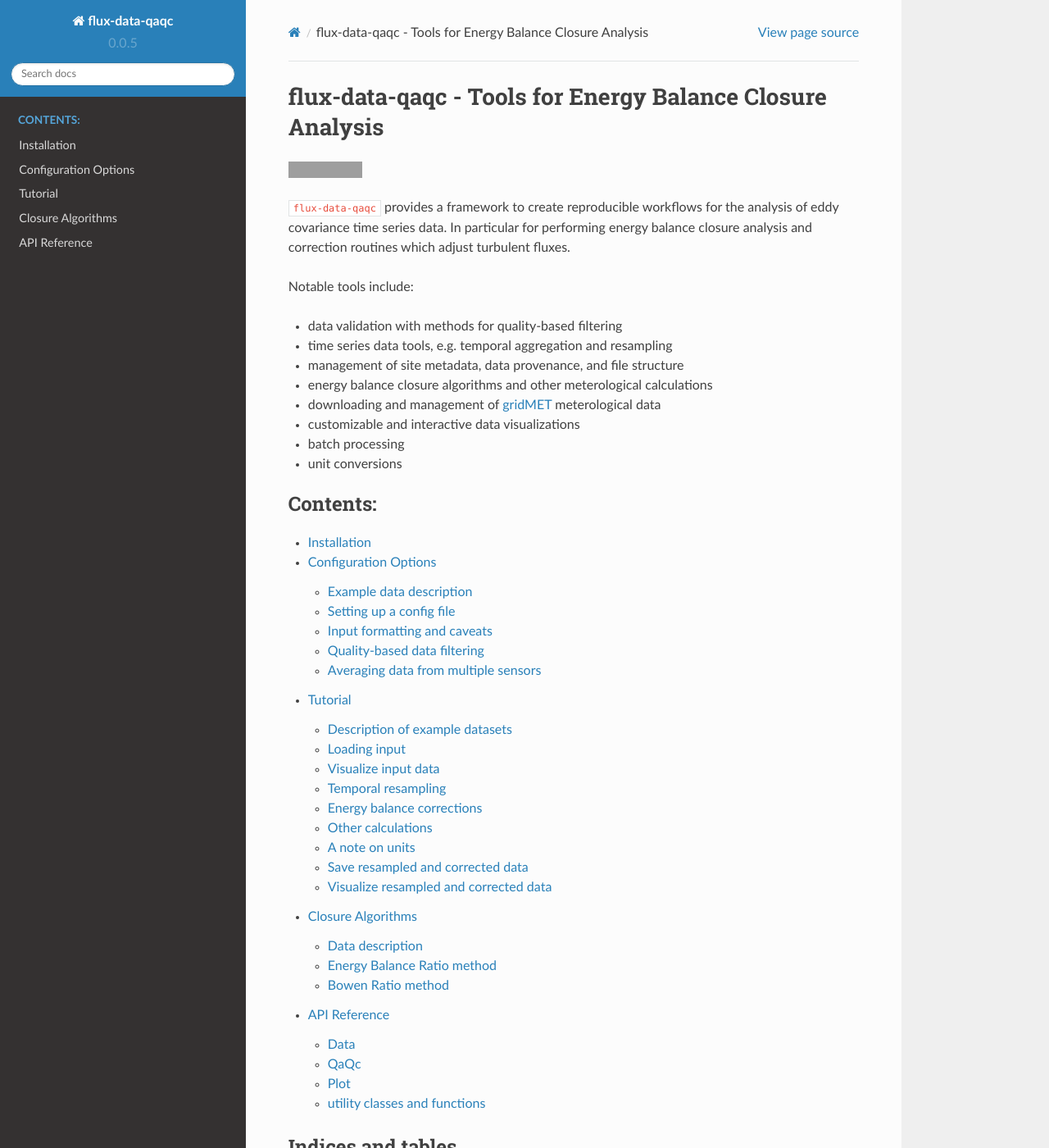
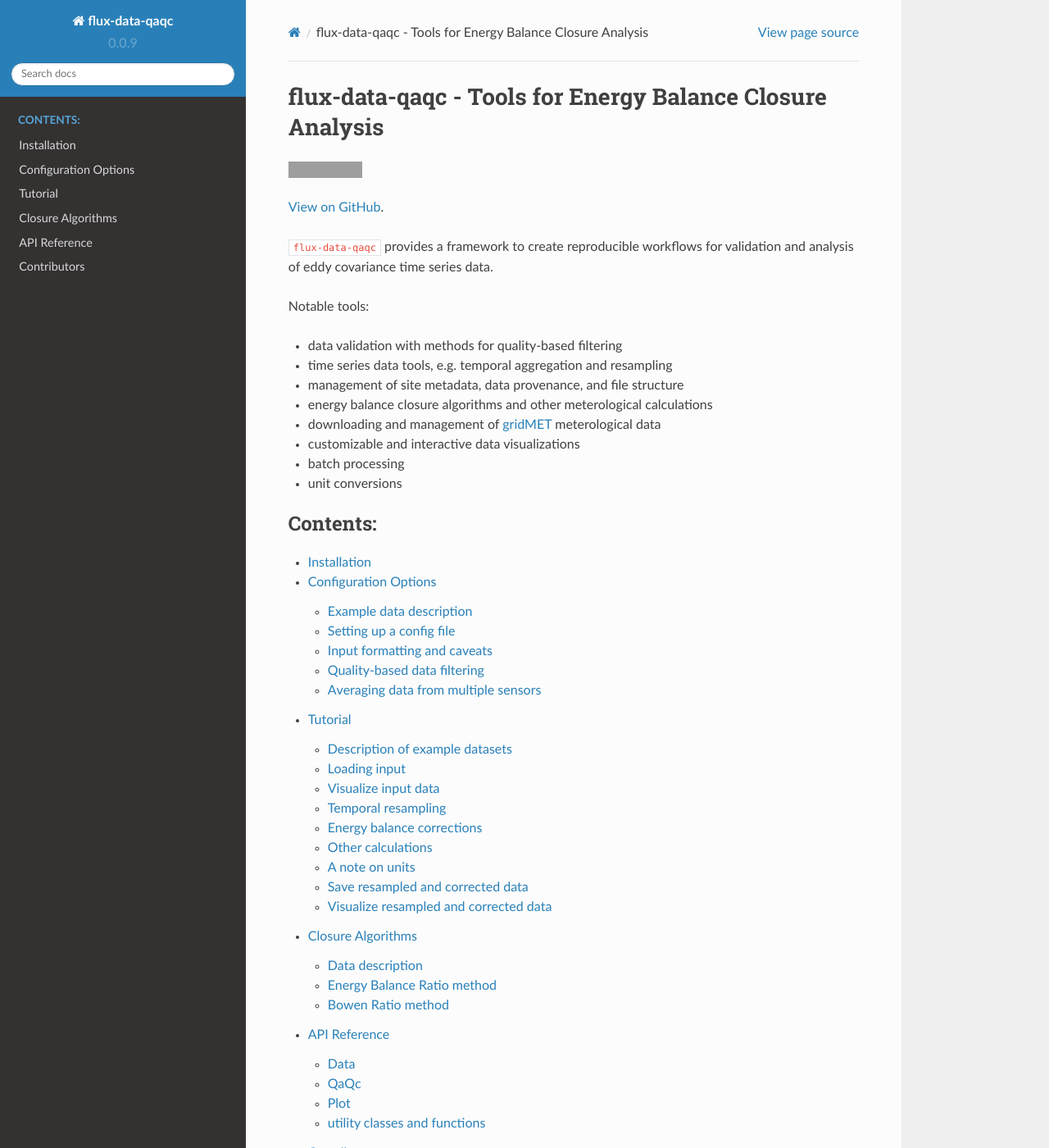
Before and after one commit to Open-ET/flux-data-qaqc, a Sphinx documentation site: the page built from docs/source/index.rst, in a window 1280 px wide and 1400 px high. Shown: the whole window at 82% size. Built offline with Sphinx 7.4.7 and the Read the Docs theme 2.0.0, drawn with Linux system fonts in a browser that asks for light colours; comment, search, counter and statistics services are not loaded; some of the changed text lies outside the part shown; grey boxes are pictures that could not be loaded.

Commit message:
update docs, example data, packaging
* add contributors and other changes in docs
* update example config file
* update setup for prepping for PyPi

```diff
--- a/README.rst
+++ b/README.rst
@@ -6,9 +6,9 @@
 flux-data-qaqc
 ================
 
-``flux-data-qaqc`` provides a framework to create reproducible workflows for the analysis of eddy covariance time series data. In particular for performing energy balance closure analysis and correction routines which adjust turbulent fluxes.
+``flux-data-qaqc`` provides a framework to create reproducible workflows for the validation and analysis of eddy covariance time series data.
 
-Notable tools include:
+Notable tools:
 
 * data validation with methods for quality-based filtering
 * time series data tools, e.g. temporal aggregation and resampling
--- a/docs/source/index.rst
+++ b/docs/source/index.rst
@@ -6,9 +6,11 @@ flux-data-qaqc - Tools for Energy Balance Closure Analysis
    :target: https://flux-data-qaqc.readthedocs.io/en/latest/?badge=latest
    :alt: Documentation Status
 
-``flux-data-qaqc`` provides a framework to create reproducible workflows for the analysis of eddy covariance time series data. In particular for performing energy balance closure analysis and correction routines which adjust turbulent fluxes.
+`View on GitHub <https://github.com/Open-ET/flux-data-qaqc>`_.
 
-Notable tools include:
+``flux-data-qaqc`` provides a framework to create reproducible workflows for validation and analysis of eddy covariance time series data.
+
+Notable tools:
 
 * data validation with methods for quality-based filtering
 * time series data tools, e.g. temporal aggregation and resampling
@@ -19,8 +21,6 @@ Notable tools include:
 * batch processing
 * unit conversions
 
-
-
 .. toctree::
    :maxdepth: 2
    :caption: Contents:
@@ -30,6 +30,7 @@ Notable tools include:
    Tutorial <tutorial>
    Closure Algorithms <closure_explanation>
    api
+   contributors
 
 Indices and tables
 ==================
--- a/fluxdataqaqc/__init__.py
+++ b/fluxdataqaqc/__init__.py
@@ -1,10 +1,10 @@
 """
-Tools for performing energy balance correction and data validation of eddy covariance flux station data. Includes routines for adjusting near surface latent energy and sensible heat fluxes to improve closure of the energy balance, calculation of evapotranspiration, and potential clear sky radiation. Other functionalities include data processing, cleaning data using quality control metrics, and interactive visualizations.
+Tools for performing energy balance correction and data validation of eddy covariance flux station data. Includes routines for adjusting near surface latent energy and sensible heat fluxes to improve closure of the energy balance, calculation of evapotranspiration, and potential clear sky radiation. Other functionalities include data processing e.g. temporal resampling and aggregation, unit conversions, cleaning data using quality control metrics, and interactive visualizations or input and output.
 """
 
 __name__ = 'fluxdataqaqc'
-__author__ = 'John Volk and Christian Dunkerly'
-__version__ = '0.0.5'
+__author__ = 'John Volk'
+__version__ = '0.0.9'
 
 
 from fluxdataqaqc.data import Data
```
Also changed, not shown: docs/source/contributors.rst (added, +31 -0 lines), setup.py (+9 -5 lines), 1 other file.
